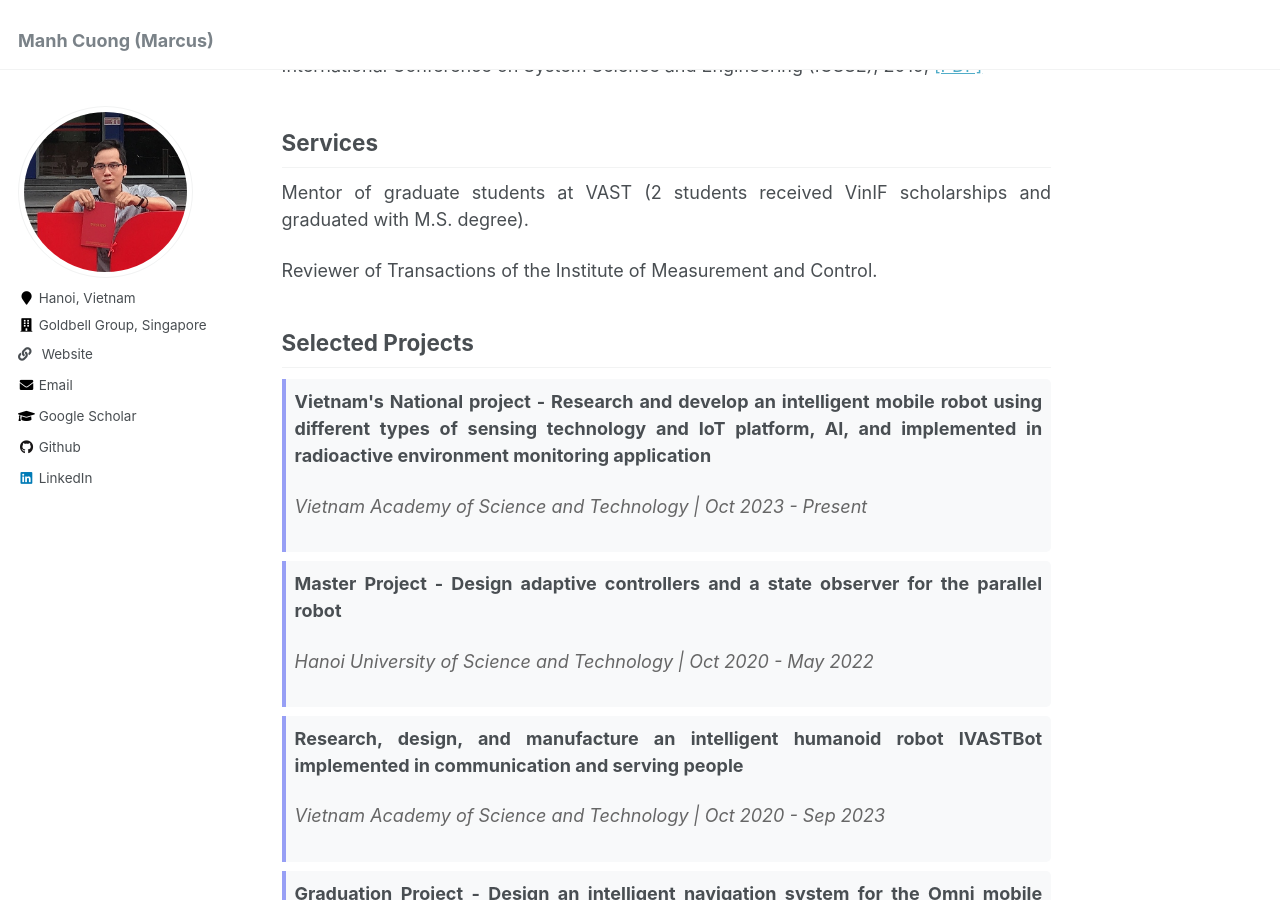
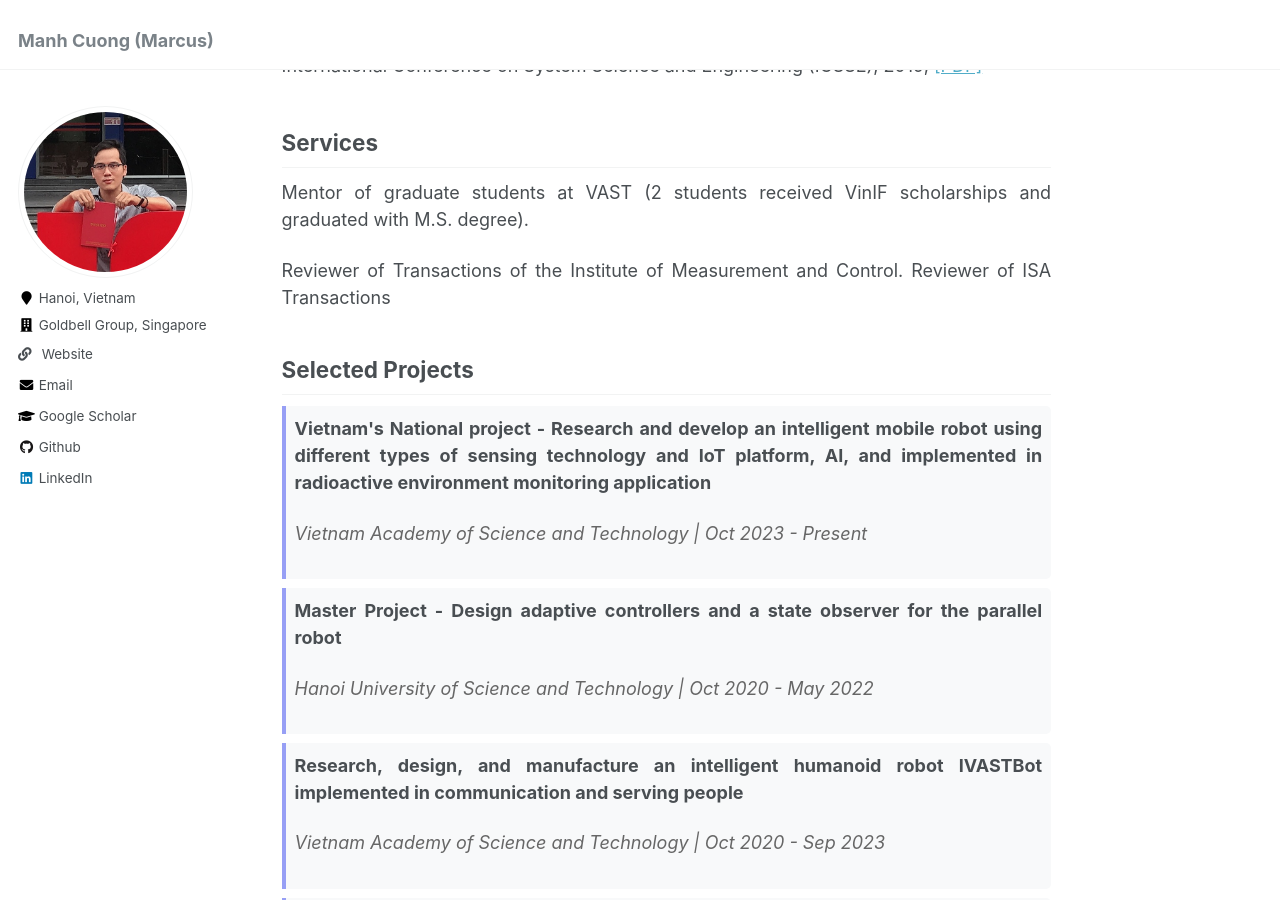
Before and after one commit to Marcus-techtile/cuongng313.github.io, a Jekyll site: the page built from _pages/about.md, in a window 1280 px wide and 900 px high, scrolled down 1413 px. Built offline with Jekyll 4.4.1, drawn with Linux system fonts in a browser that asks for light colours; some of the changed lines change nothing that is shown.

Commit message:
Update info

```diff
--- a/_pages/about.md
+++ b/_pages/about.md
@@ -14,7 +14,7 @@
 I obtained my M.S. degree in Control Engineering and Automation from [Hanoi University of Science and Technology (HUST)](https://hust.edu.vn/en/), Top 1 technical university in Vietnam. During my studies, I was awarded scholarships from both the university and [VinIF](https://vinif.org/en/), a highly regarded scholarship program funded by [VinGroup](https://vingroup.net/en), the largest conglomerate in Vietnam.
 
 Prior to that, I earned my B.S. in Control Engineering and Automation from HUST with Best Graduation Thesis award and published a total of 13 research papers.
-My full CV is available [here](../files/Marcus_profile.pdf).
+My full CV is available [here](../files/marcus_cv/full_version/marcus_cv_full.pdf).
 
 
 <!-- ## News -->
@@ -67,6 +67,7 @@
 Mentor of graduate students at VAST (2 students received VinIF scholarships and graduated with M.S. degree).
 
 Reviewer of Transactions of the Institute of Measurement and Control.
+Reviewer of ISA Transactions
 
 ## Selected Projects
 <div class="research-container">
```
